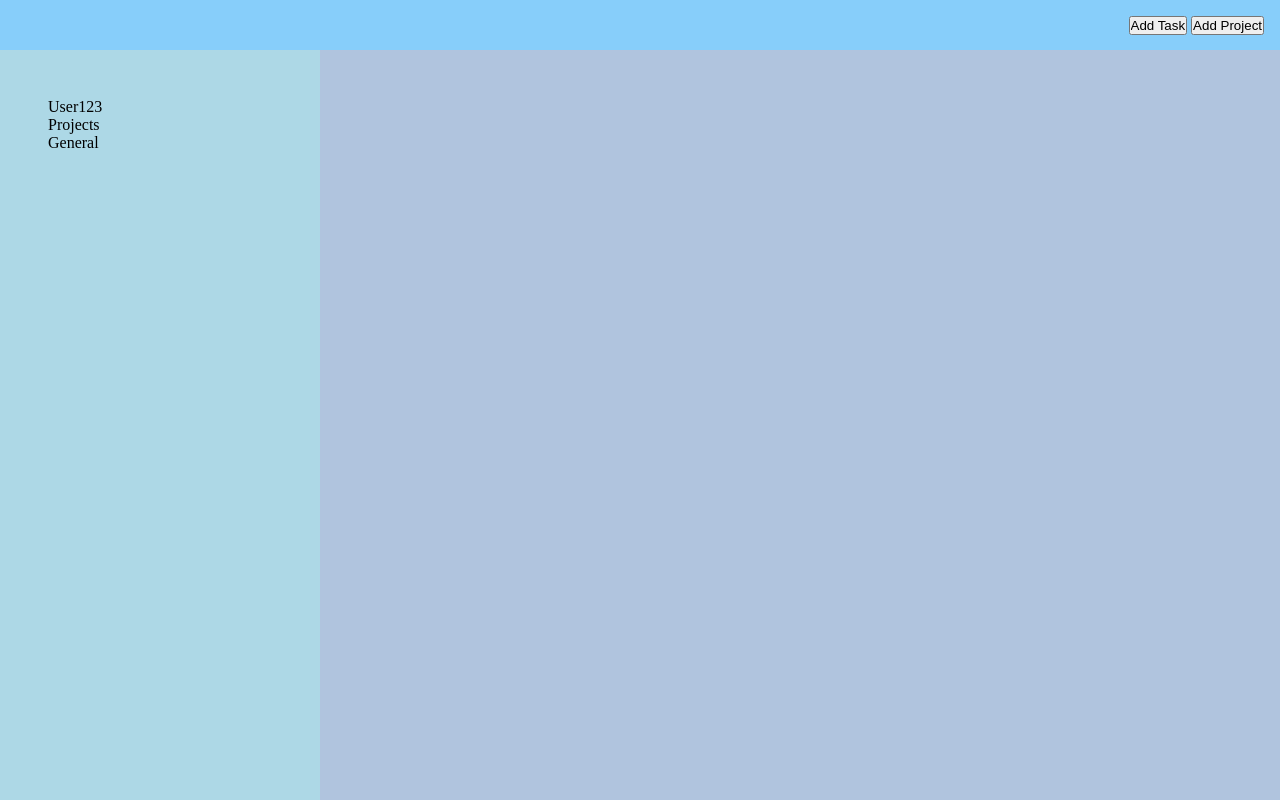
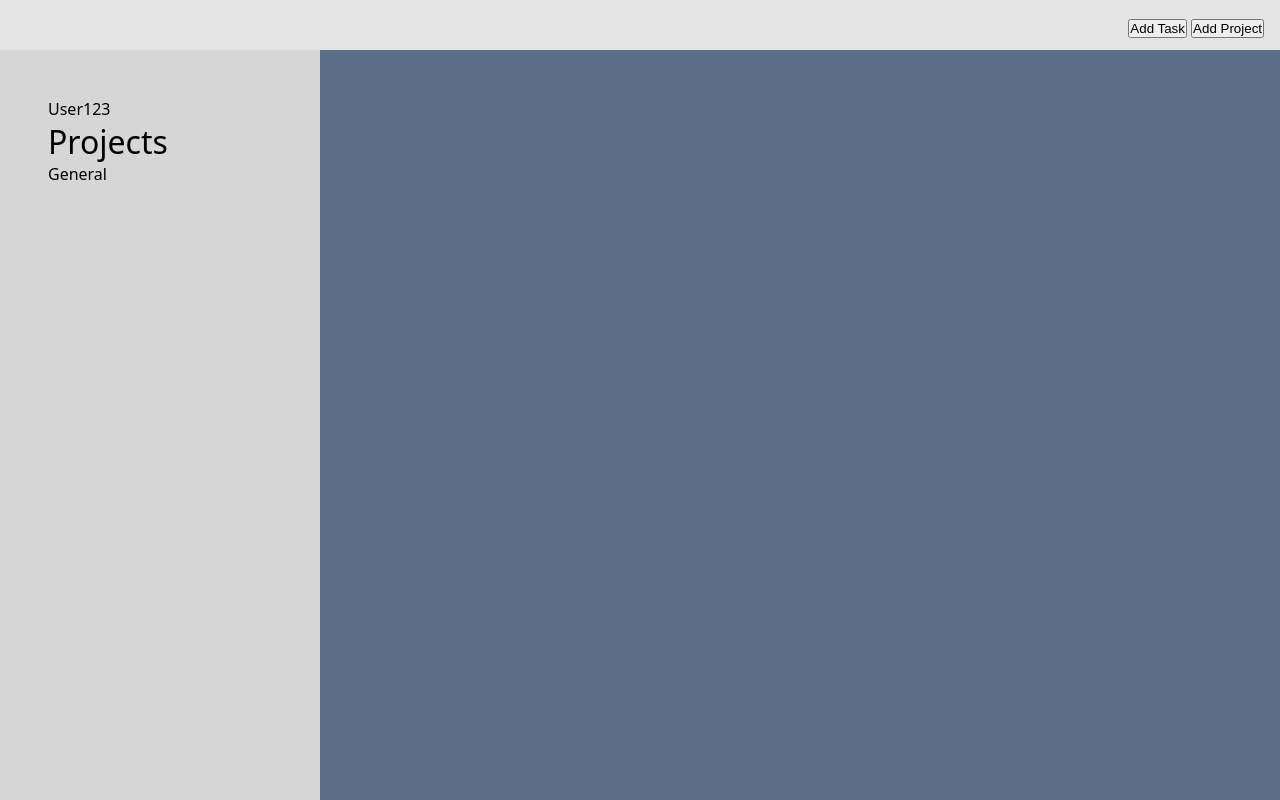
Before and after one commit to WujecDamian/odin-ToDoApp, a website built with webpack: page src/template.html in a window 1280 px wide. Built offline with nearby package versions, Linux system fonts and the light colour scheme.

Commit message:
style: add style to project heading

```diff
--- a/src/style.css
+++ b/src/style.css
@@ -2,6 +2,20 @@
   padding: 0;
   margin: 0;
   box-sizing: border-box;
+}
+html {
+  font-family:
+    system-ui,
+    -apple-system,
+    BlinkMacSystemFont,
+    "Segoe UI",
+    Roboto,
+    Oxygen,
+    Ubuntu,
+    Cantarell,
+    "Open Sans",
+    "Helvetica Neue",
+    sans-serif;
 }
 body {
   display: grid;
@@ -14,20 +28,23 @@ header {
   justify-content: end;
   grid-area: 1/1/2/3;
   padding: 1rem;
-  background-color: lightskyblue;
+  background-color: rgb(228, 228, 228);
 }
 aside {
   grid-area: 2/1/3/2;
   padding: 3rem;
-  background-color: lightblue;
+  background-color: rgb(214, 214, 214);
 }
 main {
   grid-area: 2/2/-1/-1;
   padding: 3rem;
-  background-color: lightsteelblue;
+  background-color: rgb(91, 110, 136);
 }
 dialog {
   align-self: center;
   justify-self: center;
   padding: 3rem;
 }
+.projects__heading {
+  font-size: 2rem;
+}
--- a/src/template.html
+++ b/src/template.html
@@ -29,7 +29,7 @@
         <p>User123</p>
       </section>
       <section class="projects">
-        <p>Projects</p>
+        <p class="projects__heading">Projects</p>
         <section class="projects__list"></section>
       </section>
     </aside>
```
